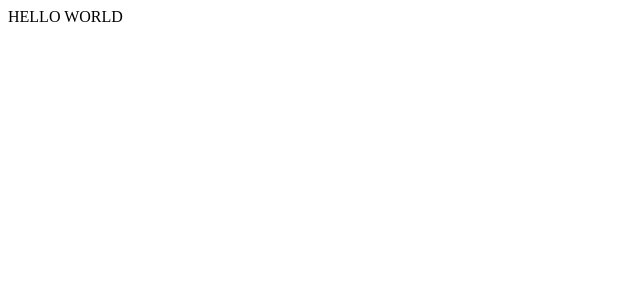
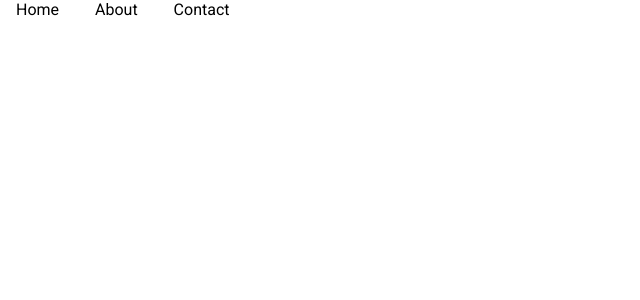
Before and after one commit to choonsimDev/wallet-verification-01, a Next.js app: page / in a window 1280 px wide. Shown: the top 300 px of the page, without its empty margins (0-640 px from the left). Built offline with nearby package versions, Linux system fonts and the light colour scheme.

Commit message:
add styled-components serside render setting

```diff
--- /dev/null
+++ b/components/Header.js
@@ -0,0 +1,27 @@
+import Link from "next/link";
+import styled from "styled-components";
+
+const StyledHeader = styled.div`
+    background-color: white;
+`
+const StyledLink = styled(Link)`
+    color: black;
+    text-decoration: none;
+    margin: 0 1rem;
+    font-size: 1rem;
+    &:hover {
+        color: blue;
+    }
+`
+
+export default function Header() {
+    return (
+        <StyledHeader>
+            <nav>
+                <StyledLink href="/"> Home </StyledLink>
+                <StyledLink href="/about"> About </StyledLink>
+                <StyledLink href="/contact"> Contact </StyledLink>
+            </nav>
+        </StyledHeader>
+    )
+}
--- a/package.json
+++ b/package.json
@@ -9,9 +9,11 @@
     "lint": "next lint"
   },
   "dependencies": {
+    "babel-plugin-styled-components": "^2.1.4",
+    "next": "14.0.4",
     "react": "^18",
     "react-dom": "^18",
-    "next": "14.0.4"
+    "styled-components": "^6.1.8"
   },
   "devDependencies": {
     "eslint": "^8",
--- a/pages/_app.js
+++ b/pages/_app.js
@@ -1,4 +1,19 @@
+import { createGlobalStyle } from "styled-components"
+
+const GlobalStyles = createGlobalStyle`
+  body {
+    margin: 0;
+    padding: 0;
+    font-family: 'Roboto', sans-serif;
+  }
+`;
 
 export default function App({ Component, pageProps }) {
-  return <Component {...pageProps} />
+  return (
+    <>
+      <GlobalStyles />
+      <Component {...pageProps} />
+    </>
+  )
+
 }
--- a/pages/_document.js
+++ b/pages/_document.js
@@ -1,9 +1,40 @@
 import { Html, Head, Main, NextScript } from 'next/document'
+import Document from 'next/document'
+import { ServerStyleSheet } from 'styled-components'
 
-export default function Document() {
+export default class MyDocument extends Document {
+  static async getInitialProps(ctx) {
+    const sheet = new ServerStyleSheet()
+    const originalRenderPage = ctx.renderPage
+
+    try {
+      ctx.renderPage = () =>
+        originalRenderPage({
+          enhanceApp: (App) => (props) =>
+            sheet.collectStyles(<App {...props} />),
+        })
+
+      const initialProps = await Document.getInitialProps(ctx)
+      return {
+        ...initialProps,
+        styles: (
+          <>
+            {initialProps.styles}
+            {sheet.getStyleElement()}
+          </>
+        ),
+      }
+    } finally {
+      sheet.seal()
+    }
+  }
+  render() {
     return (
-    <Html lang="en">
-      <Head />
+      <Html>
+        <Head>
+          <link href="https://fonts.googleapis.com/css2?family=Roboto:wght@400;500;700&display=swap" rel="stylesheet" />
+          <style />
+        </Head>
         <body>
           <Main />
           <NextScript />
@@ -11,3 +42,4 @@
       </Html>
     )
   }
+}
--- a/pages/index.js
+++ b/pages/index.js
@@ -1,8 +1,5 @@
 import Head from "next/head";
-import Image from "next/image";
-import { Inter } from "next/font/google";
-
-const inter = Inter({ subsets: ["latin"] });
+import Header from "@/components/Header";
 
 export default function Home() {
   return (
@@ -13,7 +10,7 @@
         <meta name="viewport" content="width=device-width, initial-scale=1" />
         <link rel="icon" href="/favicon.ico" />
       </Head>
-      <div>HELLO WORLD</div>
+      <Header />
     </>
   );
 }
```
Also changed, not shown: 2 other files (tests, documents, lock files or other folders). Lines whose indentation alone changed are shown as unchanged.
